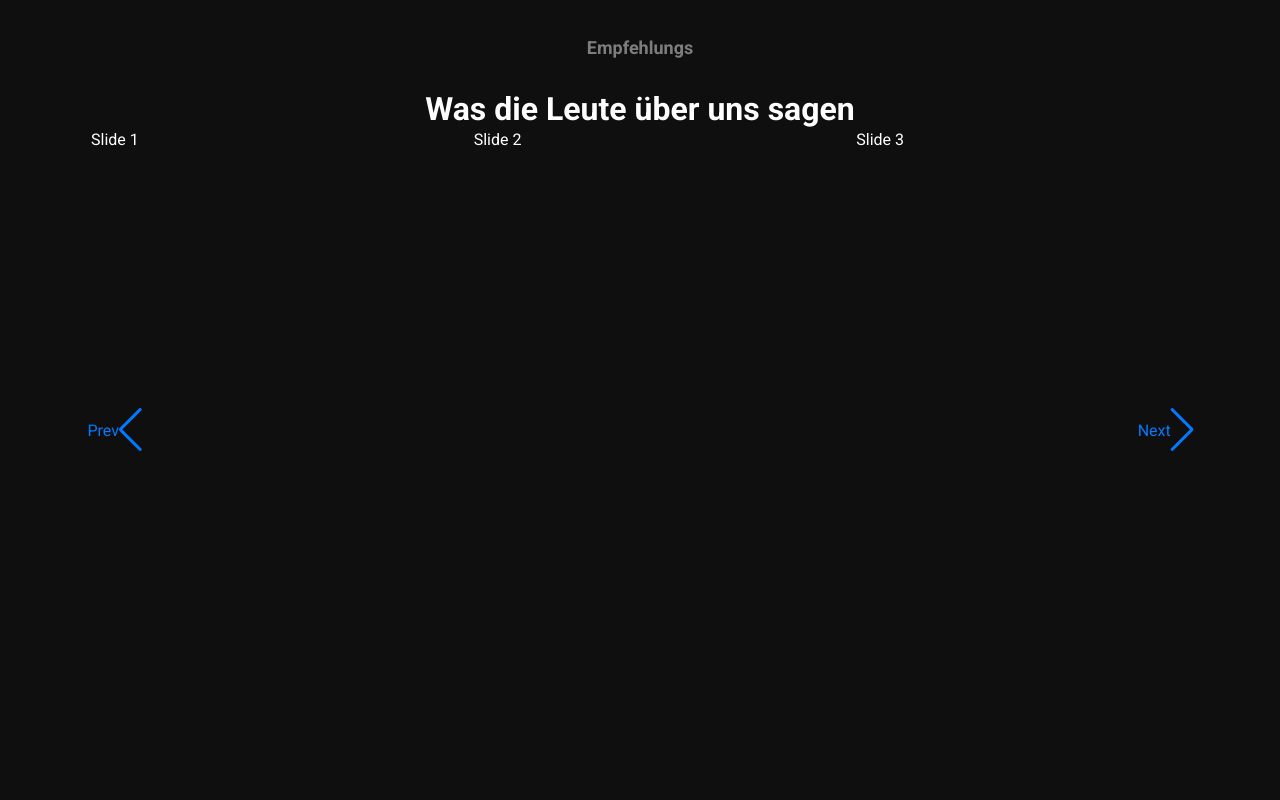
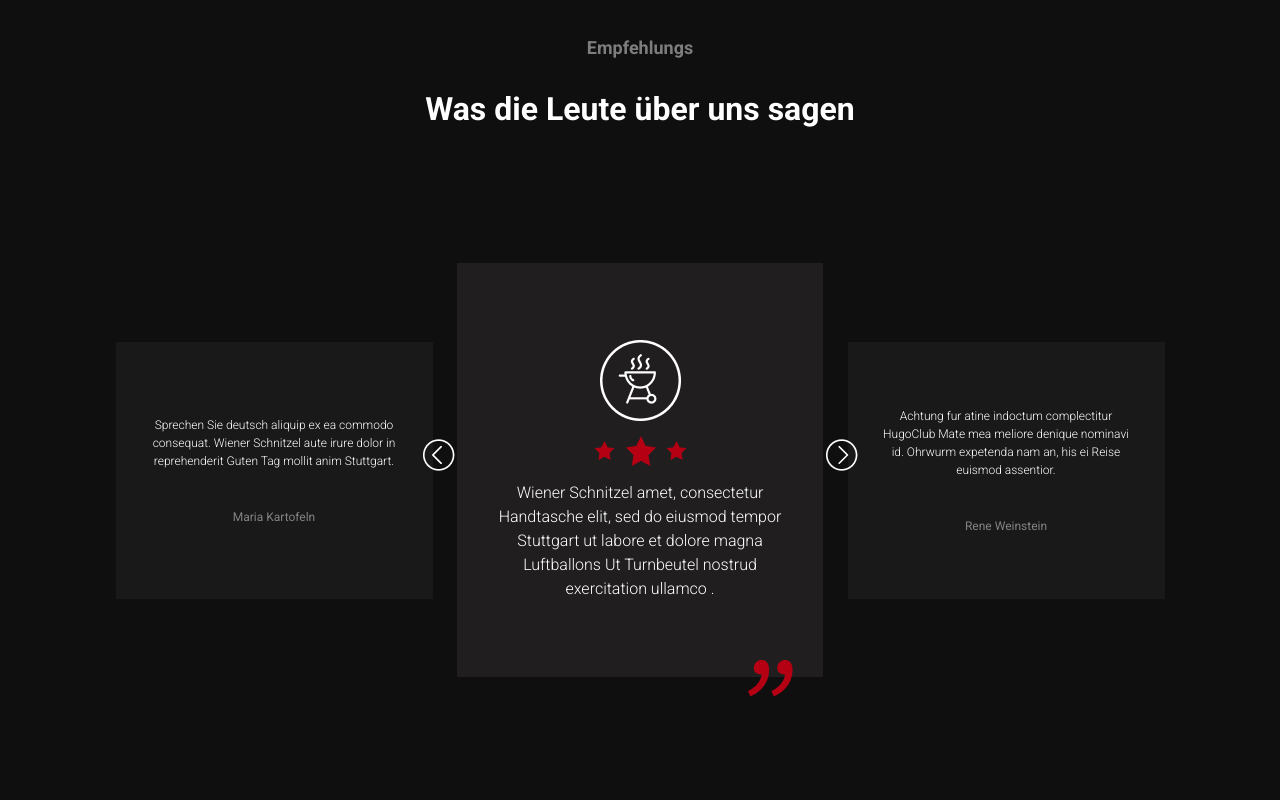
Before and after one commit to Zsolti24/heiko-brath-react, a React (Create React App) app: page / in a window 1280 px wide. Shown: the part 6320-7120 px from the top of the page. Built offline with nearby package versions, Linux system fonts and the light colour scheme; the HTML template or start-up script is replaced by a standard one.

Commit message:
CardSliderDone

```diff
--- a/src/sections/RecordSection.js
+++ b/src/sections/RecordSection.js
@@ -1,6 +1,6 @@
 import React from 'react';
 import { Swiper, SwiperSlide } from 'swiper/react';
-import { Navigation, Pagination, Mousewheel, Keyboard, EffectCoverflow  } from 'swiper/modules';
+import { Navigation, Mousewheel, Keyboard } from 'swiper/modules';
 
 import 'swiper/css';
 import 'swiper/css/navigation';
@@ -63,29 +63,89 @@ export default function RecordSection() {
             <div className="RecommendationTitle">Was die Leute über uns sagen</div>
             <div className='swipers'>
             <Swiper
-                // cssMode={true}
+                cssMode={true}
                 modules={[Navigation, Mousewheel, Keyboard]}
-
-                spaceBetween={50}
                 loop={true}
                 slidesPerView={3}
-                navigation
-                ={{
+                navigation={{
                     nextEl: '.swiper-button-next',
                     prevEl: '.swiper-button-prev',
                 }}
-                pagination={{ clickable: true }}
+                // pagination={{ clickable: true }}
                 simulateTouch={true}
+                className='CardSwiper'
+                breakpoints={{
+                    1200: {
+                        slidesPerView: 3,
+                        slidesPerColumn: 3
+                    },
+                    900: {
+                        slidesPerView: 1,
+                        slidesPerColumn: 1,
+                    },
+
+                    0: {
+                        slidesPerView: 1,
+                        slidesPerColumn: 1,
+                    },
+                  }}
                 >
-                <SwiperSlide>Slide 1</SwiperSlide>
-                <SwiperSlide>Slide 2</SwiperSlide>
-                <SwiperSlide>Slide 3</SwiperSlide>
-                <SwiperSlide>Slide 1</SwiperSlide>
-                <SwiperSlide>Slide 2</SwiperSlide>
-                <SwiperSlide>Slide 3</SwiperSlide>
+                    <SwiperSlide className='slideSmall'>
+                        <div className="card">
+                            <div className="message">Sprechen Sie deutsch aliquip ex ea commodo consequat. Wiener Schnitzel aute irure dolor in reprehenderit Guten Tag mollit anim Stuttgart.</div>
+                            <div className="sender">Maria Kartofeln</div>
+                        </div>
+                    </SwiperSlide>
+                    <SwiperSlide  className='slideBig'>
+                        <div className="card large">
+                            <img src={require("../images/grillkurs_icon.png")} alt="" />
+                            <img src={require("../images/zvezdice.png")}     alt="" />
+                            <div className="messageLarge">
+                                Wiener Schnitzel amet, consectetur Handtasche elit, sed do eiusmod tempor Stuttgart ut labore et dolore magna  Luftballons Ut Turnbeutel nostrud exercitation ullamco .
+                            </div>
+                            <img src={require("../images/znak.png")} alt="" className="znak" />
+                        </div>
+                    </SwiperSlide>
+                    <SwiperSlide  className='slideSmall'>
+                        <div className="card">
+                            <div className="message">Achtung fur atine indoctum complectitur HugoClub Mate mea meliore denique nominavi id. Ohrwurm expetenda nam an, his ei Reise euismod assentior.</div>
+                            <div className="sender">Rene Weinstein</div>
+                        </div>
+                    </SwiperSlide>
+                    <SwiperSlide className='slideSmall'>
+                        <div className="card">
+                            <div className="message">Sprechen Sie deutsch aliquip ex ea commodo consequat. Wiener Schnitzel aute irure dolor in reprehenderit Guten Tag mollit anim Stuttgart.</div>
+                            <div className="sender">Maria Kartofeln</div>
+                        </div>
+                    </SwiperSlide>
+                    <SwiperSlide  className='slideBig'>
+                        <div className="card large">
+                            <img src={require("../images/grillkurs_icon.png")} alt="" />
+                            <img src={require("../images/zvezdice.png")} alt="" />
+                            <div className="messageLarge">
+                                Wiener Schnitzel amet, consectetur Handtasche elit, sed do eiusmod tempor Stuttgart ut labore et dolore magna  Luftballons Ut Turnbeutel nostrud exercitation ullamco .
+                            </div>
+                            <img src={require("../images/znak.png")} alt="" className="znak" />
+                            <img src={require("../images/znak.png")} alt="" className="znak" />
+                        </div>
+                    </SwiperSlide>
+                    <SwiperSlide  className='slideSmall'>
+                        <div className="card">
+                            <div className="message">Achtung fur atine indoctum complectitur HugoClub Mate mea meliore denique nominavi id. Ohrwurm expetenda nam an, his ei Reise euismod assentior.</div>
+                            <div className="sender">Rene Weinstein</div>
+                        </div>
+                    </SwiperSlide>
                 </Swiper>
-                <div className="swiper-button-next SWBT">Next</div>
-                <div className="swiper-button-prev SWBT">Prev</div>
+                <div className='swpBtns'>
+                <div className='swpBtnsContainer'>
+                    <div className="swiper-button-next SWBT">
+                        <img src={require("../images/left.png")} alt="" className='NextBTN'/>
+                    </div>
+                    <div className="swiper-button-prev SWBT">
+                        <img src={require("../images/right.png")} alt="" className="PrevBTN" />
+                    </div>
+                </div>
+                </div>
             </div>
         </div>
     </div>
--- a/src/styles/recordSection.scss
+++ b/src/styles/recordSection.scss
@@ -207,30 +207,112 @@ cursor: pointer;
     justify-content: space-between;
     width: 100%;
 }
-// .swiper{
-//     width: 300px;
-// }
-// .card{
-//     width: 300px;
-//     height: 200px;
-//     background: #000;
-// }
 
-// .swiper-button-next,
-// .swiper-button-prev {
-//   position: absolute;
-//   width: 27px;
-//   z-index: 10;
-//   cursor: pointer;
-//   display: block;
-//   background-size: 27px 44px;
-//   background-position: center;
-//   background-repeat: no-repeat;
-// }
-// .SWBT{
-//     position: absolute;
-//     bottom: 40px;
-// }
+.CardSwiper{
+    position: relative;
+    width: 100%;
+    display: flex;
+    justify-content: space-between;
+    margin-top: 80px;
+    align-items: center;
+}
+.slideSmall{
+    display: flex;
+    justify-content: center;
+    align-items: center;
+}
+.slideBig{
+    display: flex;
+    justify-content: center;
+    align-items: center;
+}
+
+.card {
+    width: 317px;
+    height: 257px;
+    transition: transform 0.5s;
+    background-color: #2e2c2c60;
+    display: flex;
+    flex-direction: column;
+    justify-content: center;
+    text-align: center;
+    align-items: center;
+    gap: 40px;
+}
+
+.message{
+    font-size: 12px;
+    font-weight: 300;
+    line-height: 18px;
+    color: #FFFFFF;
+    width: 250px;
+}
+.messageLarge{
+    font-size: 16px;
+    font-weight: 300;
+    line-height: 24px;
+    width: 300px;
+
+}
+.sender{
+    color: #FFFFFF;
+    font-size: 12px;
+    font-weight: 400;
+    line-height: 14.06px;
+    opacity: 0.46;
+}
+.senderLarge{
+    font-size: 16px;
+    font-weight: 400;
+    line-height: 18.75px;
+    margin-top: 20px;
+}
+.textLarge{
+    // position: absolute;
+    font-size: 16px;
+    font-weight: 300;
+    line-height: 18.75px;
+}
+
+.card.large {
+    position: relative;
+    width: 429px;
+    height: 414px;
+    color: #FFFFFF;
+    background-color: #2e2c2c90;
+    gap: 15px;
+}
+.znak{
+    position: absolute;
+    bottom: -20px;
+    right: 30px;
+    z-index: 10;
+}
+.swpBtns{
+    position: absolute;
+    width: 100%;
+    display: flex;
+    justify-content: center;
+}
+.swpBtnsContainer{
+    position: relative;
+    width: 450px;
+    height: 650px;
+}
+.swiper-button-next{
+    left: 10px;
+    // padding-top: 30px;
+}
+.swiper-button-prev{
+    position: absolute;
+    left: auto;
+    right: 10px;
+    // padding-top: 30px;
+}
+.swiper-button-next::after,
+.swiper-button-prev::after {
+  display: none;
+}
 
 @media only screen and (max-width: 1200px) {
     .recordContainer{
@@ -275,6 +357,15 @@ cursor: pointer;
         width: 650px;
         gap: 20px;
     }
+    .swipers{
+        margin-top: -100px;
+    }
+    .swpBtnsContainer{
+        position: relative;
+        width: 200px;
+        height: 650px;
+        padding-top: 550px;
+    }
   }
 
   @media only screen and (max-width: 640px) {
```
